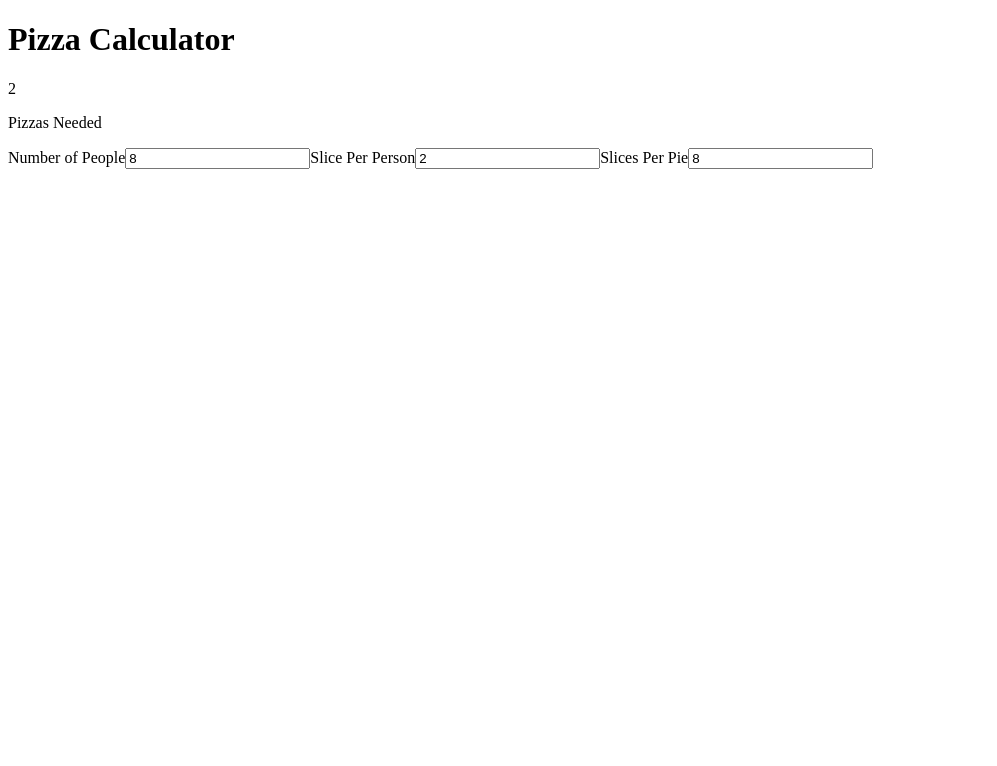
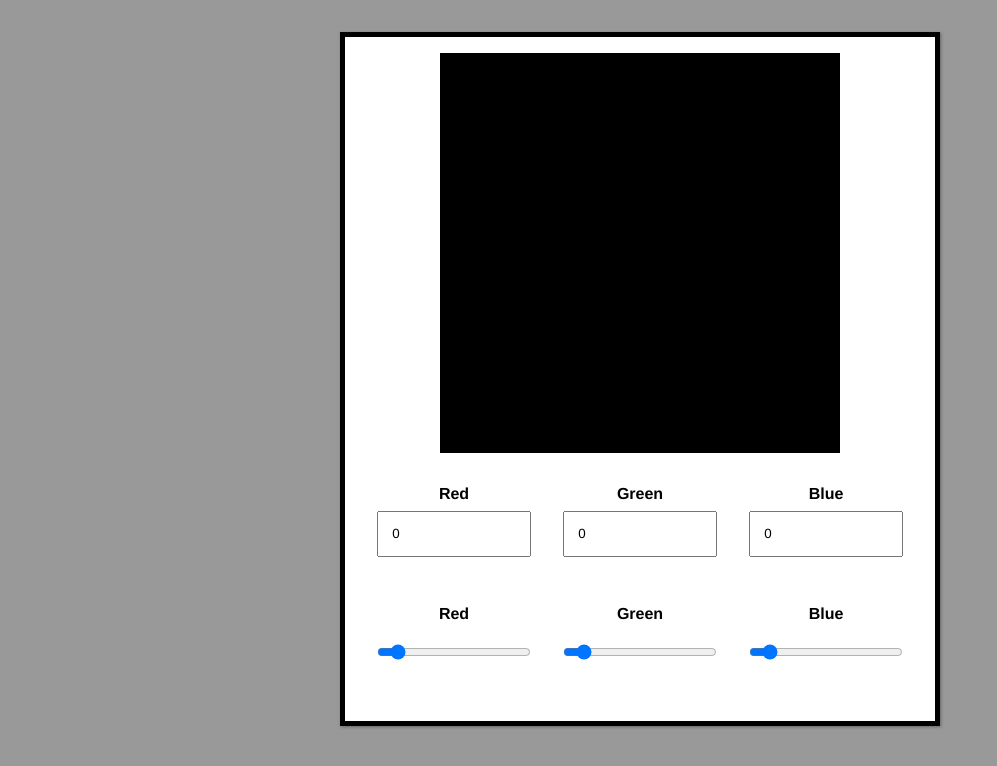
Before and after one commit to Lam-Big-Water/FM-ReactTS, a React (Vite) app: page / in a window 1280 px wide. Shown: the top 766 px of the page, without its empty margins (0-997 px from the left). Built offline with nearby package versions, Linux system fonts and the light colour scheme.

Commit message:
should familiar the previous part knowledge

```diff
--- /dev/null
+++ b/src/Challenge-06.tsx
@@ -0,0 +1,159 @@
+import {useReducer, Dispatch, ChangeEvent} from 'react';
+import './style/challenge-06.scss';
+
+type AdjustmentAction = {
+    type: 'ADJUST_RED' | 'ADJUST_GREEN' | 'ADJUST_BLUE';
+    payload: number;
+}
+
+const reducer = (
+    state: RGBColorType,
+    action: AdjustmentAction
+): RGBColorType => {
+    switch(action.type) {
+        case 'ADJUST_RED': {
+            return {...state, red: action.payload};
+        };
+        case 'ADJUST_GREEN': {
+            return {...state, green: action.payload};
+        };
+        case 'ADJUST_BLUE': {
+            return {...state, blue: action.payload};
+        };
+        default: return state;
+    }
+}
+
+const toRGB = ({red, green, blue}: RGBColorType): string => {
+    return `rgb(${red}, ${green}, ${blue})`;
+};
+
+
+const App = () => {
+    const [rgb, dispatch] = useReducer(reducer, {
+        red: 0,
+        green: 0,
+        blue: 0
+    });
+
+    return (
+        <main style={{borderColor: toRGB(rgb)}}>
+            <ColorSwatch {...rgb} />
+            <ColorInputs {...rgb} />
+            <ColorSliders {...rgb} dispatch={dispatch} />
+        </main>
+    )
+};
+
+interface RGBColorType {
+    red: number;
+    green: number;
+    blue: number;
+}
+
+const ColorSwatch = ({red, green, blue}: RGBColorType) => {
+    return (
+        <div className='color-swatch' style={{backgroundColor: `rgb(${red}, ${green}, ${blue})`}}>
+        </div>
+    )
+}
+
+const ColorInputs = ({red, green, blue}: RGBColorType) => {
+    return (
+        <section className='color-inputs'>
+            <ColorInput id='red-input' label='Red' value={red} />
+            <ColorInput id='green-input' label='Green' value={green} />
+            <ColorInput id='blue-input' label='Blue' value={blue} />
+        </section>
+    );
+};
+
+interface ColorInputProps {
+    id: string;
+    label: string;
+    value: number;
+}
+
+const ColorInput = ({id, label, value}: ColorInputProps) => {
+    return (
+        <div className="color-input">
+            <label htmlFor={id}>{label}</label>
+            <input id={id} type="number" min="0" max="255" value={value} />
+        </div>
+    );
+};
+
+
+interface ColorSidersProps extends RGBColorType {
+    dispatch: Dispatch<AdjustmentAction>;
+}
+
+const ColorSliders = ({
+    red,
+    green,
+    blue,
+    dispatch
+}: ColorSidersProps) => {
+    const adjustRed = (event: ChangeEvent<HTMLInputElement>) => {
+        dispatch({type: 'ADJUST_RED', payload: +event.target.value});
+    };
+    const adjustGreen = (event: ChangeEvent<HTMLInputElement>) => {
+        dispatch({type: 'ADJUST_GREEN', payload: +event.target.value});
+    };
+    const adjustBlue = (event: ChangeEvent<HTMLInputElement>) => {
+        dispatch({type: 'ADJUST_BLUE', payload: +event.target.value});
+    };
+
+    return (
+        <section className='color-sliders'>
+            <ColorSlider
+                id='red-slider'
+                label='Red'
+                value={red}
+                onChange={adjustRed}
+            />
+            <ColorSlider
+                id='green-slider'
+                label='Green'
+                value={green}
+                onChange={adjustGreen}
+            />
+            <ColorSlider
+                id='blue-slider'
+                label='Blue'
+                value={blue}
+                onChange={adjustBlue}
+            />
+        </section>
+    )
+}
+
+interface ColorSliderProps {
+    id: string;
+    label: string;
+    value: number;
+    onChange: (event: ChangeEvent<HTMLInputElement>) => void;
+};
+
+const ColorSlider = ({
+    id,
+    label,
+    value,
+    onChange
+}: ColorSliderProps) => {
+    return (
+        <div className="color-slider">
+            <label htmlFor={id}>{label}</label>
+            <input
+                id={id}
+                type="range"
+                min="0"
+                max="255"
+                value={value}
+                onChange={onChange}
+            />
+        </div>
+    );
+};
+
+export default App
--- a/src/main.tsx
+++ b/src/main.tsx
@@ -5,9 +5,10 @@ import App from './App.tsx'
 // import Challenge from './Challenge-02.tsx';
 // import Challenge from './Challenge-03.tsx'
 // import Challenge from './Challenge-04.tsx'
+import Challenge from './Challenge-06.tsx'
 
 ReactDOM.createRoot(document.getElementById('root')!).render(
   <React.StrictMode>
-    <App />
+    <Challenge />
   </React.StrictMode>,
 )
--- /dev/null
+++ b/src/style/challenge-06.scss
@@ -0,0 +1,85 @@
+$button-color: rgba(4, 5, 87, 0.575);
+
+html, body, * {
+  box-sizing: border-box;
+  font-family: Helvetica, Arial, sans-serif;
+}
+
+body {
+  background-color: #999;
+}
+
+h1 {
+  text-align: center;
+}
+
+button, input[type="submit"] {
+  background-color: $button-color;
+  border: 5px solid lighten($button-color, 30%);
+  color: white;
+  margin: 0 0.5em;
+  padding: 1em;
+  outline: none;
+  &:hover {
+    background-color: darken($button-color, 5%);
+  }
+  &:active {
+    background-color: darken($button-color, 10%);
+  }
+}
+
+input {
+  padding: 1em;
+  &:not([type="submit"]) {
+    display: block;
+    margin: 0.5em;
+  }
+}
+
+form {
+  padding: 0.5em;
+  margin: 1em 0;
+  display: flex;
+  flex-direction: column;
+  label {
+    text-align: center;
+    display: block;
+    margin-bottom: 0.5em;
+  }
+}
+
+main {
+  background-color: white;
+  box-shadow: 1px 1px 3px #666;
+  border: 5px solid lighten($button-color, 40%);
+  font-weight: 700;
+  margin: 2em auto;
+  padding: 1em;
+  width: 600px;
+}
+
+.color-swatch {
+  width: 400px;
+  height: 400px;
+  margin: auto;
+}
+
+.color-inputs, .color-sliders {
+  display: flex;
+  margin: 1em 0;
+}
+
+.color-input, .color-slider {
+  width: 100%;
+  padding: 1em;
+  label {
+    display: block;
+    text-align: center;
+    margin-bottom: 0.5em;
+  }
+  input {
+    width: 100%;
+    display: block;
+    margin: 0em;
+  }
+}
```
Also changed, not shown: 1 other file (tests, documents, lock files or other folders).
